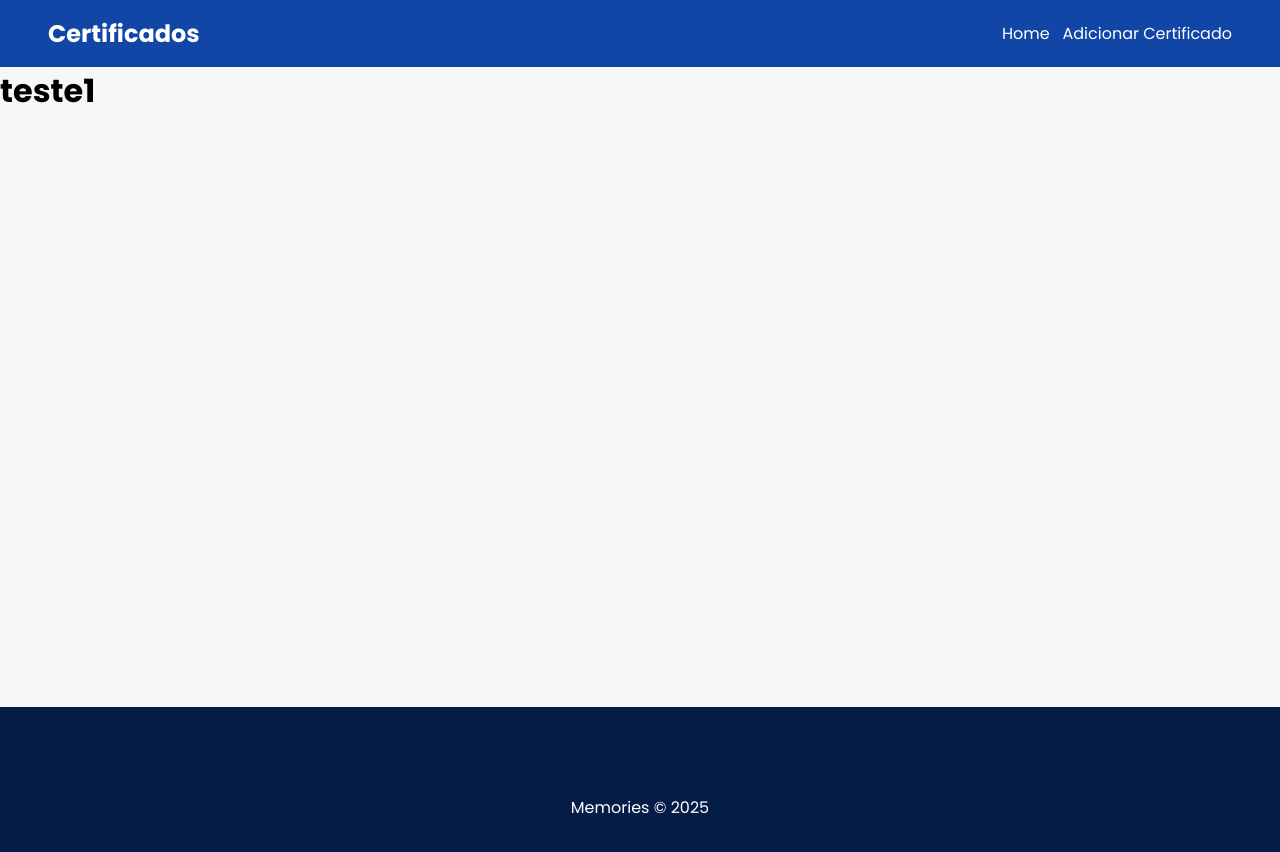
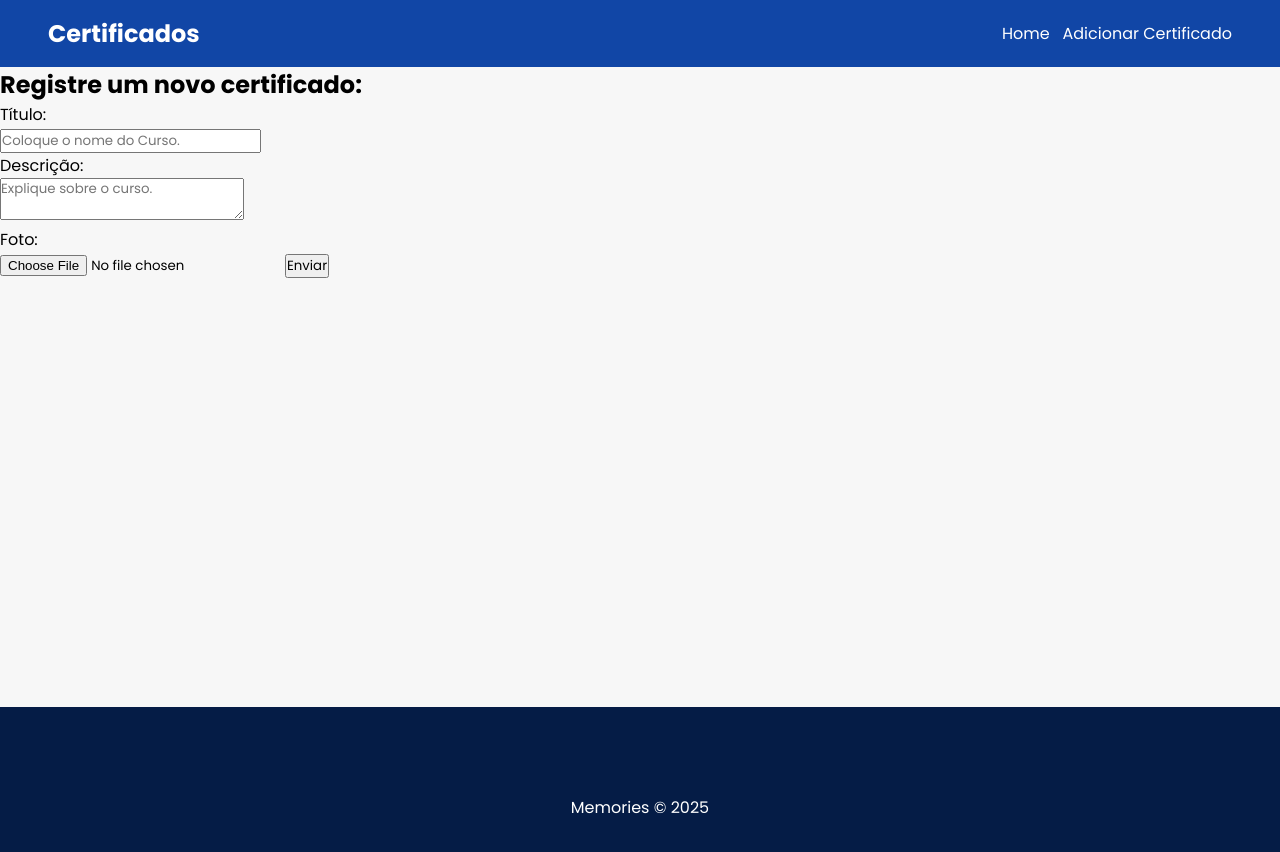
Before and after one commit to patricklohn/certificados-cursos-frontend, a React (Vite) app: page /add-certific in a window 1280 px wide. Shown: the top 852 px of the page. Built offline with nearby package versions, Linux system fonts and the light colour scheme; a web font is replaced by a local one.

Commit message:
criação do forms

```diff
--- /dev/null
+++ b/src/axios-config.js
@@ -0,0 +1,8 @@
+import axios from 'axios'
+
+axios.defaults.baseURL = "http://localhost:3000/"
+axios.defaults.headers.post["Content-Type"] = "application/json"
+
+axios.defaults.timeout = 10000;
+
+export default axios;
--- a/src/routes/AddCertificado.jsx
+++ b/src/routes/AddCertificado.jsx
@@ -1,9 +1,25 @@
-import React from 'react'
+import axios from "../axios-config.js"
+import {useState, useEffect} from 'react'
 
 const AddCertificado = () => {
   return (
-    <div>
-      <h1>teste1</h1>
+    <div className="add-certificado">
+      <h2>Registre um novo certificado:</h2>
+      <form action="">
+        <label>
+          <p>Título:</p>
+          <input type="text" placeholder="Coloque o nome do Curso." name="title" />
+        </label>
+        <label>
+          <p>Descrição:</p>
+          <textarea type="text" placeholder="Explique sobre o curso." name="description" />
+        </label>
+        <label>
+          <p>Foto:</p>
+          <input type="file" name="image" />
+        </label>
+        <input type="submit" className="btn" value="Enviar"/>
+      </form>
     </div>
   )
 }
```
